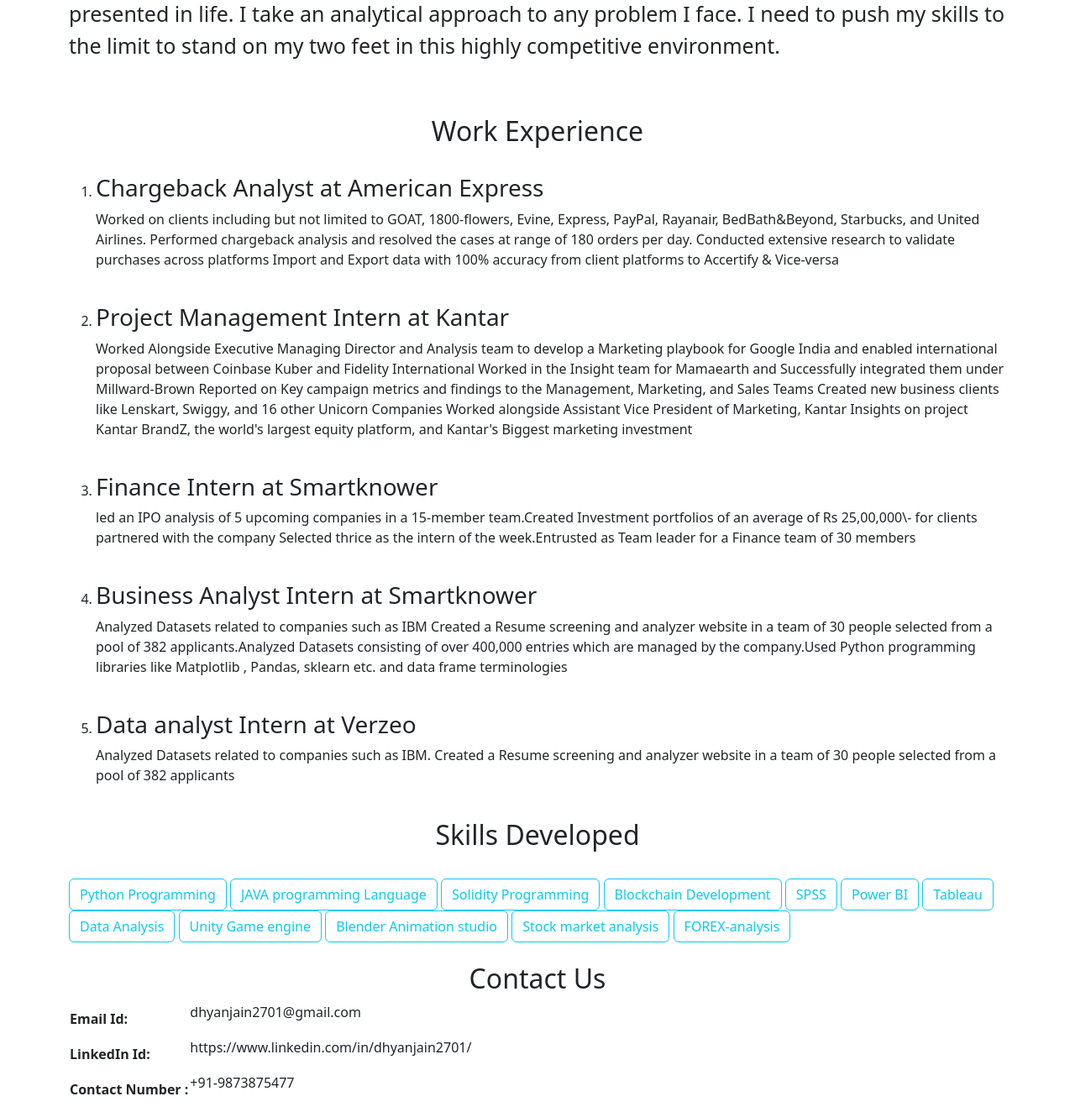
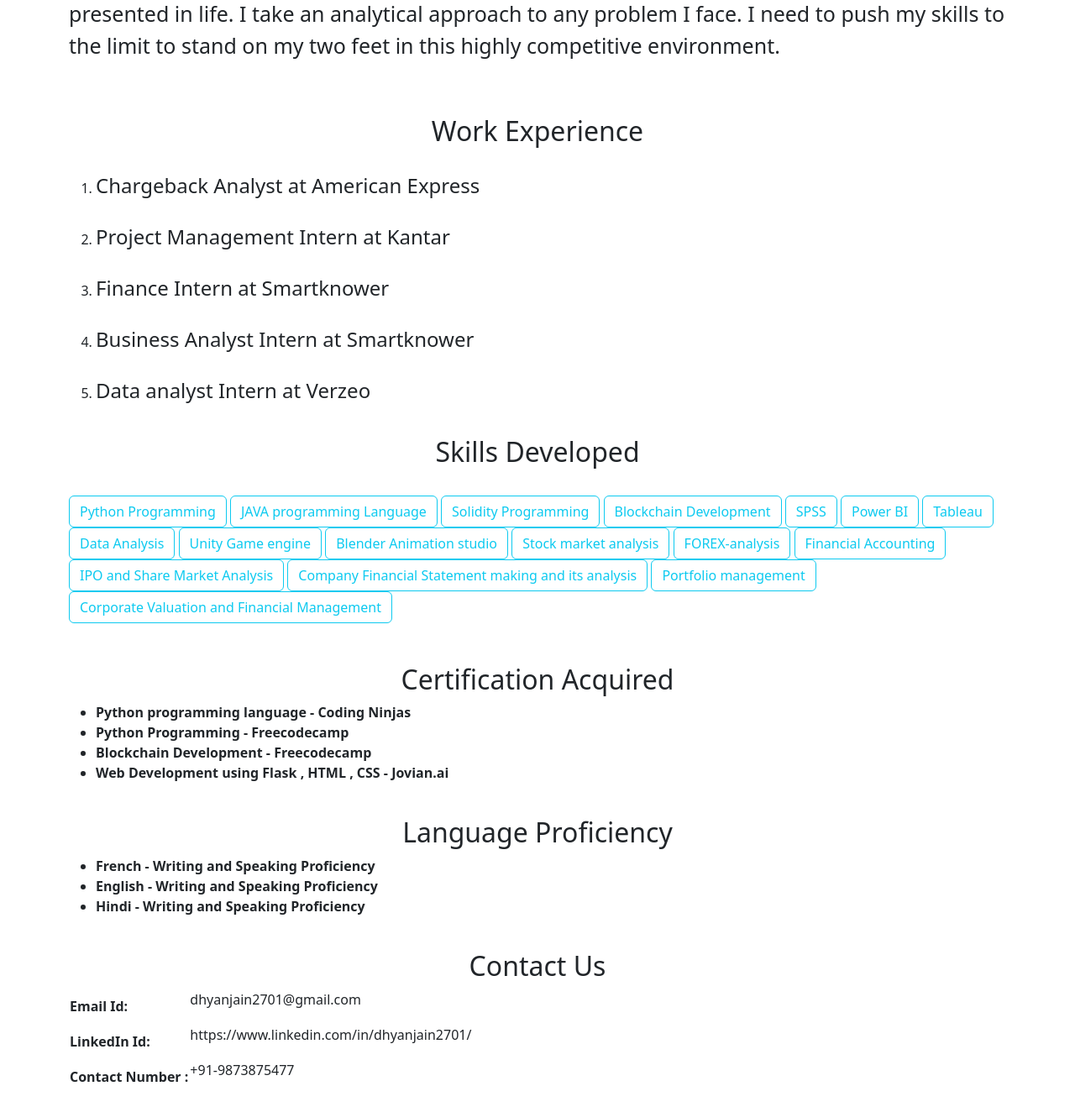
Before and after one commit to DreamRealization/Portfolio-Website, a Flask app: page / in a window 1280 px wide. Shown: the part 129-1447 px from the top of the page at 84% size. After the commit the page ends 1417 px from the top, so only its background shows below. Run offline with Flask 2, Linux system fonts and the light colour scheme.

Commit message:
did some changes and added more info

```diff
--- a/templates/home.html
+++ b/templates/home.html
@@ -24,59 +24,41 @@
     <br>
     <ol>
       <li>
-        <h3> Chargeback Analyst at American Express</h3>
+        <h4> Chargeback Analyst at American Express</h4>
 
-        <p> Worked on clients including but not limited to GOAT, 1800-flowers, Evine, Express, PayPal, Rayanair, BedBath&Beyond, Starbucks, and United Airlines.
-Performed chargeback analysis and resolved the cases at range of 180 orders per day.
-Conducted extensive research to validate purchases across platforms
-Import and Export data with 100% accuracy from client platforms to Accertify & Vice-versa
-</p>
         <br>
 
       </li>
       <li>
-        <h3> Project Management Intern at Kantar</h3>
+        <h4> Project Management Intern at Kantar</h4>
 
-        <p>Worked Alongside Executive Managing Director and Analysis team to develop a Marketing playbook for Google India and enabled international proposal between Coinbase Kuber and Fidelity International
-Worked in the Insight team for Mamaearth and Successfully integrated them under Millward-Brown
-Reported on Key campaign metrics and findings to the Management, Marketing, and Sales Teams
-Created new business clients like Lenskart, Swiggy, and 16 other Unicorn Companies
-Worked alongside Assistant Vice President of Marketing, Kantar Insights on project Kantar BrandZ, the world's largest equity platform, and Kantar's Biggest marketing investment
-</p>
         <br>
 
       </li>
       <li>
-        <h3> Finance Intern at Smartknower</h3>
+        <h4> Finance Intern at Smartknower</h4>
 
-        <p>led an IPO analysis of 5 upcoming companies in a 15-member team.Created Investment portfolios of an average of Rs 25,00,000\- for clients partnered with the company
-Selected thrice as the intern of the week.Entrusted as Team leader for a Finance team of 30 members
- </p>
         <br>
 
       </li>
       <li>
-        <h3> Business Analyst Intern at Smartknower</h3>
+        <h4> Business Analyst Intern at Smartknower</h4>
 
-        <p>Analyzed Datasets related to companies such as IBM
-Created a Resume screening and analyzer website in a team of 30 people selected from a pool of 382 applicants.Analyzed Datasets consisting of over 400,000 entries which are managed by the company.Used Python programming libraries like Matplotlib , Pandas, sklearn etc. and data frame terminologies
-</p>
         <br>
 
       </li>
       <li>
-        <h3> Data analyst Intern at Verzeo</h3>
+        <h4> Data analyst Intern at Verzeo</h4>
 
-        <p>Analyzed Datasets related to companies such as IBM. Created a Resume screening and analyzer website in a team of 30 people selected from a pool of 382 applicants
-</p>
       </li>
     </ol>
 
     <br>
 
     <h2 class="text-center"> Skills Developed</h2>
+
     <br>
-
+    <div class="center-block">
       <button type="button" class="btn btn-outline-info"> Python Programming</button>
       <button type="button" class="btn btn-outline-info"> JAVA programming Language</button>
       <button type="button" class="btn btn-outline-info"> Solidity Programming</button>
@@ -89,10 +71,35 @@
       <button type="button" class="btn btn-outline-info"> Blender Animation studio</button>
       <button type="button" class="btn btn-outline-info"> Stock market analysis</button>
       <button type="button" class="btn btn-outline-info"> FOREX-analysis</button>
-
+      <button type="button" class="btn btn-outline-info"> Financial Accounting </button>
+      <button type="button" class="btn btn-outline-info"> IPO and Share Market Analysis</button>
+      <button type="button" class="btn btn-outline-info"> Company Financial Statement making and its analysis </button>
+      <button type="button" class="btn btn-outline-info"> Portfolio management </button>
+      <button type="button" class="btn btn-outline-info"> Corporate Valuation and Financial Management </button>
+    </div>
+    <br>
     <br>
 
+
+    <h2 class="text-center"> Certification Acquired </h2>
+
+      <ul>
+        <li> <b> Python programming language - Coding Ninjas </b></li>
+        <li> <b> Python Programming - Freecodecamp </b></li>
+        <li> <b> Blockchain Development - Freecodecamp </b></li>
+        <li> <b> Web Development using Flask , HTML , CSS - Jovian.ai </b></li>
+      </ul>
     <br>
+
+    <h2 class="text-center"> Language Proficiency  </h2>
+
+      <ul>
+        <li> <b>French - Writing and Speaking Proficiency </b></li>
+        <li> <b> English - Writing and Speaking Proficiency </b></li>
+        <li> <b> Hindi - Writing and Speaking Proficiency </b></li>
+      </ul>
+    <br>
+
 
     <h2 class="text-center"> Contact Us </h2>
 
```
Lines whose indentation alone changed are shown as unchanged.
